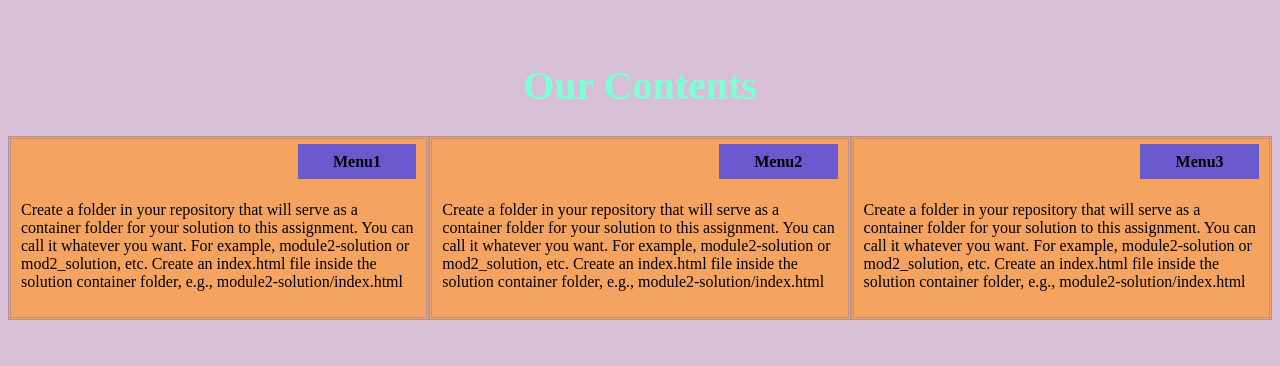
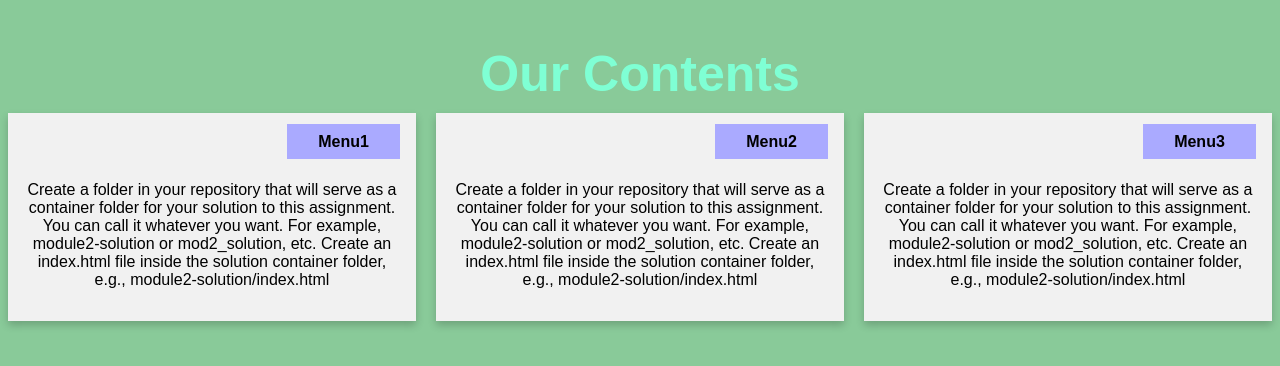
Before and after one commit to muttureddy/coursera-test, a PHP site: page /HotelManagement/module2_solution/index.html in a window 1280 px wide. Shown: the top 366 px of the page. Run offline with PHP 8.4, Linux system fonts and the light colour scheme.

Commit message:
third article updated

```diff
--- a/module2_solution/css/module2.css
+++ b/module2_solution/css/module2.css
@@ -1,19 +1,20 @@
 body{
     font-family: 'Times New Roman', Times, serif;
-    background-color: thistle;
+    background-color: rgba(9, 145, 43, 0.479);
 }
 
 h1{
    text-align: center;
    color: aquamarine;
-   font-size: 40px;
+   font-size: 50px;
+   margin: 10px;
 
 }
 
-div{
+dv{
    border: rosybrown;
    border-style: double;
-   background-color: sandybrown;
+   background-color: gray;
 }
 
 * {
@@ -21,7 +22,7 @@ div{
 }
 
 /* Create three equal columns that floats next to each other */
-.column {
+column {
   float: left;
   width: 33.33%;
   padding: 10px;
@@ -29,27 +30,66 @@ div{
 }
 
 /* Clear floats after the columns */
-.row:after {
+row:after {
   content: "";
   padding: 10px;
   display: table;
   clear: both;
 }
 
-h4{
-   text-decoration-color: salmon;
-}
  span > h4 {
    float: right;
    width: 30%;
    height: 35px;
-   background-color: slateblue;
+   background-color:#aaf;
    padding: 9px;
    text-align: center;
    margin-top: -5px;
    border: solid px;
 }
 
+
+* {
+  box-sizing: border-box;
+}
+
+body {
+  font-family: Arial, Helvetica, sans-serif;
+}
+
+/* Float four columns side by side */
+.column {
+  float: left;
+  width: 33.33%;
+  padding: 0 10px;
+}
+
+/* Remove extra left and right margins, due to padding in columns */
+.row {margin: 0 -5px;}
+
+/* Clear floats after the columns */
+.row:after {
+  content: "";
+  display: table;
+  clear: both;
+}
+
+/* Style the counter cards */
+.card {
+  box-shadow: 0 4px 8px 0 rgba(0, 0, 0, 0.2); /* this adds the "card" effect */
+  padding: 16px;
+  text-align: center;
+  background-color: #f1f1f1;
+}
+
+/* Responsive columns - one column layout (vertical) on small screens */
+@media screen and (max-width: 600px) {
+  .column {
+    width: 100%;
+    display: block;
+    margin-bottom: 20px;
+  }
+}
 marquee{
    font-size: 20px;
 }
--- a/module2_solution/index.html
+++ b/module2_solution/index.html
@@ -17,7 +17,7 @@
         </header>
 
     <section class="row">
-            <div class="column">
+            <!-- <div class="column">
                 <span><h4>Menu1</h4></span><br>
                 <br>
                 <p>
@@ -51,8 +51,35 @@
                     file inside the solution container folder, e.g., module2-solution/index.html
 
                 </p>
-            </div>
-    </section>
+            </div> -->
+
+  <div class="row">
+  <div class="column">
+   <div class="card"><span><h4>Menu1</h4></span><br><br>
+    <P>Create a folder in your repository that will serve as
+                    a container folder for your solution to this assignment.
+                    You can call it whatever you want. For example, module2-solution or mod2_solution, etc. Create an index.html
+                    file inside the solution container folder, e.g., module2-solution/index.html
+                    </P></div>
+  </div>
+  <div class="column">
+    <div class="card"><span><h4>Menu2</h4></span><br><br><P>Create a folder in your repository that will serve as
+                    a container folder for your solution to this assignment.
+                    You can call it whatever you want. For example, module2-solution or mod2_solution, etc. Create an index.html
+                    file inside the solution container folder, e.g., module2-solution/index.html
+                    </P></div>
+  </div>
+  <div class="column">
+    <div class="card"><span>
+        <h4>Menu3</h4>
+    </span><br><br><P>Create a folder in your repository that will serve as
+                    a container folder for your solution to this assignment.
+                    You can call it whatever you want. For example, module2-solution or mod2_solution, etc. Create an index.html
+                    file inside the solution container folder, e.g., module2-solution/index.html
+                    </P></div>
+  </div>
+</div>
+        </section>
     </main>
 </body>
 </html>
```
